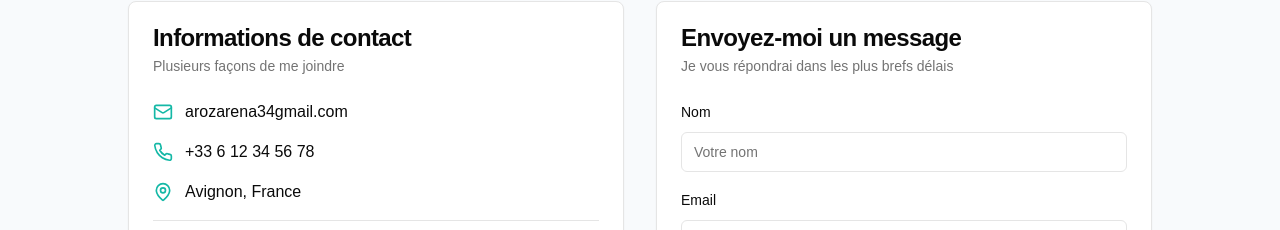
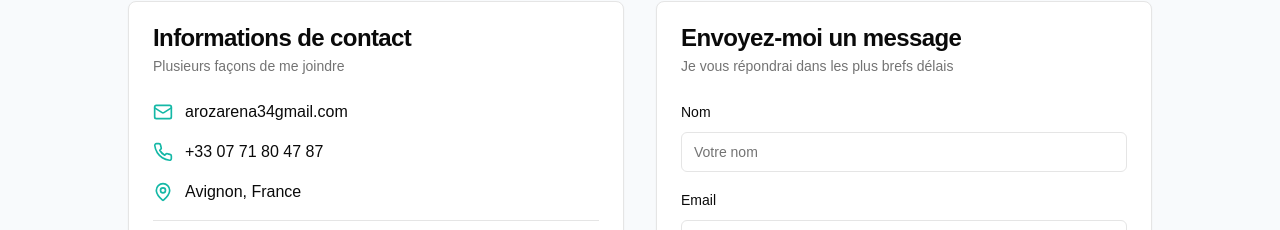
Before and after one commit to anthonydu34/Portfolio, a Next.js app: page / in a window 1280 px wide. Shown: the part 5143-5373 px from the top of the page. Built offline with nearby package versions, Linux system fonts and the light colour scheme.

Commit message:
Update contact.tsx

```diff
--- a/components/contact.tsx
+++ b/components/contact.tsx
@@ -86,7 +86,7 @@ export function Contact() {
               </div>
               <div className="flex items-center space-x-3">
                 <Phone className="h-5 w-5 text-teal-500" />
-                <span>+33 6 12 34 56 78</span>
+                <span>+33 07 71 80 47 87</span>
               </div>
               <div className="flex items-center space-x-3">
                 <MapPin className="h-5 w-5 text-teal-500" />
```
